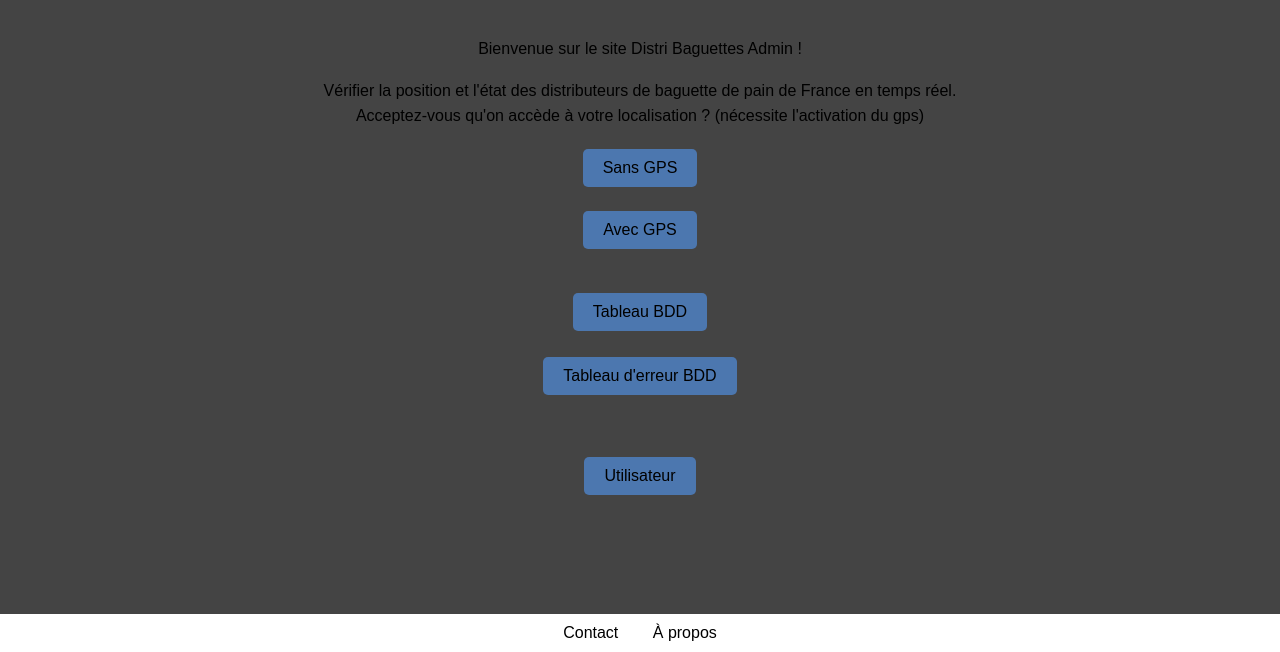
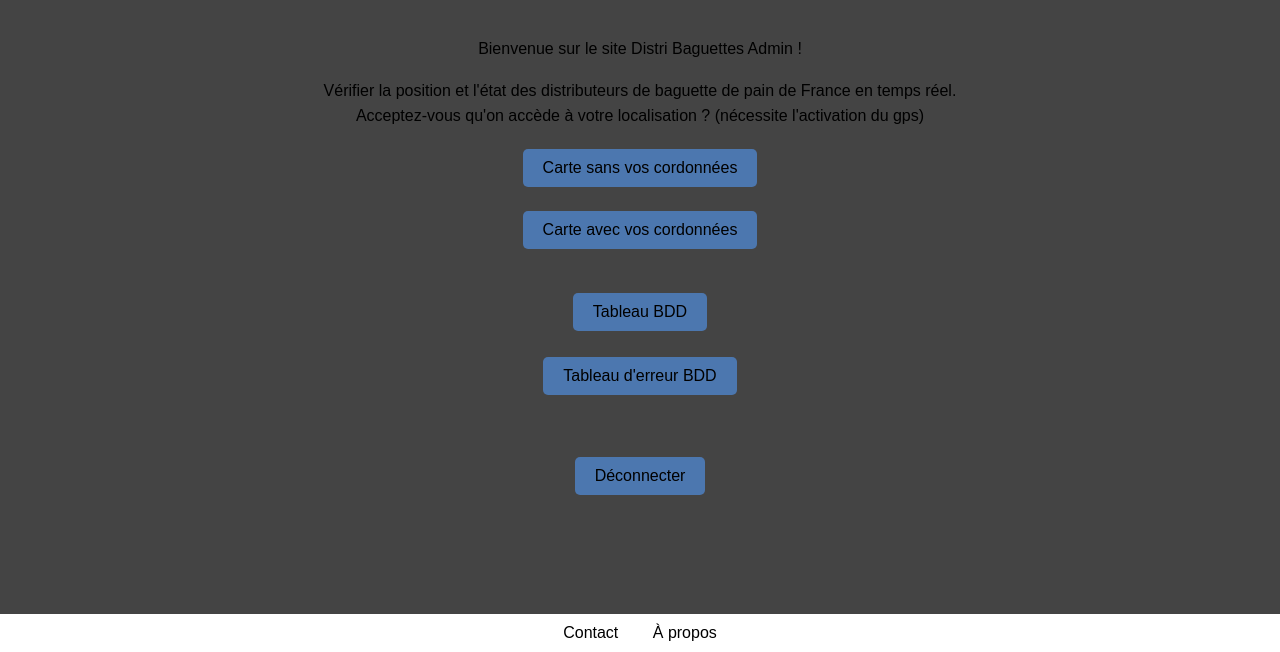
Before and after one commit to Maxime-Mil/DistriBag-2024, a PHP site: page /admin_index.php in a window 1280 px wide. Shown: the part 148-800 px from the top of the page. Run offline with PHP 8.4, Linux system fonts and the light colour scheme; the visitor is signed in with stand-in values (Sample User, id 1).

Commit message:
Update admin_index.php

```diff
--- a/Code_sources/admin_index.php
+++ b/Code_sources/admin_index.php
@@ -30,7 +30,7 @@ if (!isset($_SESSION['admin']) || $_SESSION['admin'] !== true) {
         <p>Vérifier la position et l'état des distributeurs de baguette de pain de France en temps réel.
         <br> Acceptez-vous qu'on accède à votre localisation ? (nécessite l'activation du gps) </p>
 
-        <button id="pageButton">Sans GPS</button>
+        <button id="pageButton">Carte sans vos cordonnées</button>
 
 <script>
     // Fonction pour détecter le type d'appareil
@@ -51,7 +51,7 @@ if (!isset($_SESSION['admin']) || $_SESSION['admin'] !== true) {
 
 
 <p id="demo"></p>
-<button id="gpsButton">Avec GPS</button>
+<button id="gpsButton">Carte avec vos cordonnées</button>
 <br>
 
 <script>
@@ -104,7 +104,7 @@ if (!isset($_SESSION['admin']) || $_SESSION['admin'] !== true) {
 <br><br>
 <button onclick="window.location.href='admin_error-tab.php'">Tableau d'erreur BDD</button>
 <br><br><br><br>
-<button onclick="window.location.href='logout.php'">Utilisateur</button>
+<button onclick="window.location.href='logout.php'">Déconnecter</button>
 
       <!-- Pied de page -->
         <footer>
```
